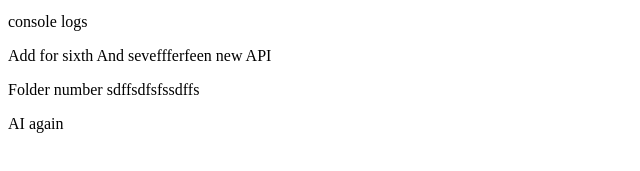
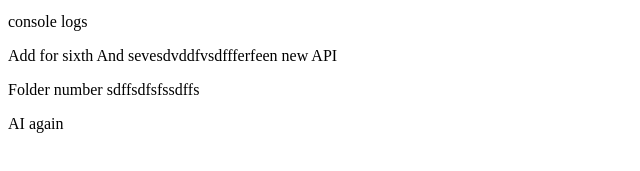
Before and after one commit to paulg44/auto-article-creator, a website: page index.html in a window 1280 px wide. Shown: the part 203-374 px from the top of the page, 0-640 px from the left. Drawn offline with Linux system fonts and the light colour scheme.

```diff
--- a/index.html
+++ b/index.html
@@ -12,7 +12,7 @@
     <p>Add for fourth test</p>
     <p>Add for fifth test</p>
     <p>console logs</p>
-    <p>Add for sixth And seveffferfeen new API</p>
+    <p>Add for sixth And sevesdvddfvsdffferfeen new API</p>
     <p>Folder number sdffsdfsfssdffs</p>
     <p>AI again</p>
   </body>
```
